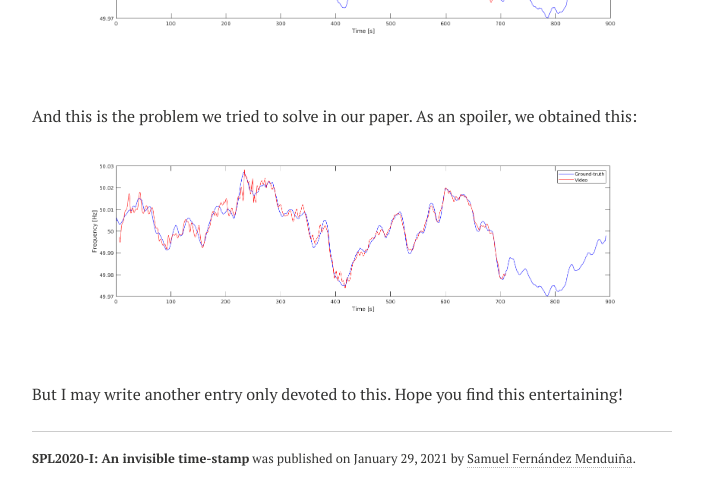
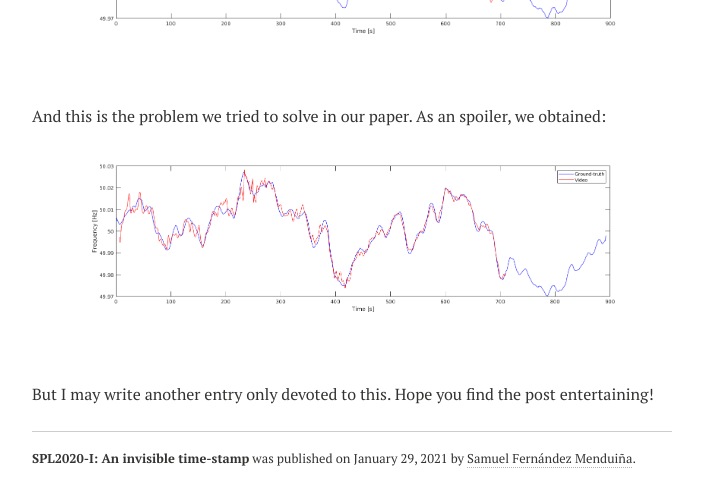
Before and after one commit to sf219/sfweb, a Jekyll site: the page built from _posts/2021-01-29-enf-basics.md, in a window 1280 px wide and 900 px high, scrolled down 1812 px. Shown: the part 189-682 px from the top of the window, without its empty margins (288-991 px from the left). Built offline with Jekyll 4.4.1, drawn with Linux system fonts in a browser that asks for light colours; nearby versions of some CDN libraries.

Commit message:
Update 2021-01-29-enf-basics.md

```diff
--- a/_posts/2021-01-29-enf-basics.md
+++ b/_posts/2021-01-29-enf-basics.md
@@ -67,7 +67,7 @@ Then, comparing this frequency with a ground-truth (a reference signal you know
 <br />
 <br />
 <p>
-  And this is the problem we tried to solve in our paper. As an spoiler, we obtained this:
+  And this is the problem we tried to solve in our paper. As an spoiler, we obtained:
 </p>
    <table width="100%" height="100%" align="center" valign="center">
    <tr><td>
@@ -76,7 +76,7 @@ Then, comparing this frequency with a ground-truth (a reference signal you know
 <br />
 <br />
 <p>
-  But I may write another entry only devoted to this. Hope you find this entertaining!
+  But I may write another entry only devoted to this. Hope you find the post entertaining!
 </p>
 </div>
 </body>
```
